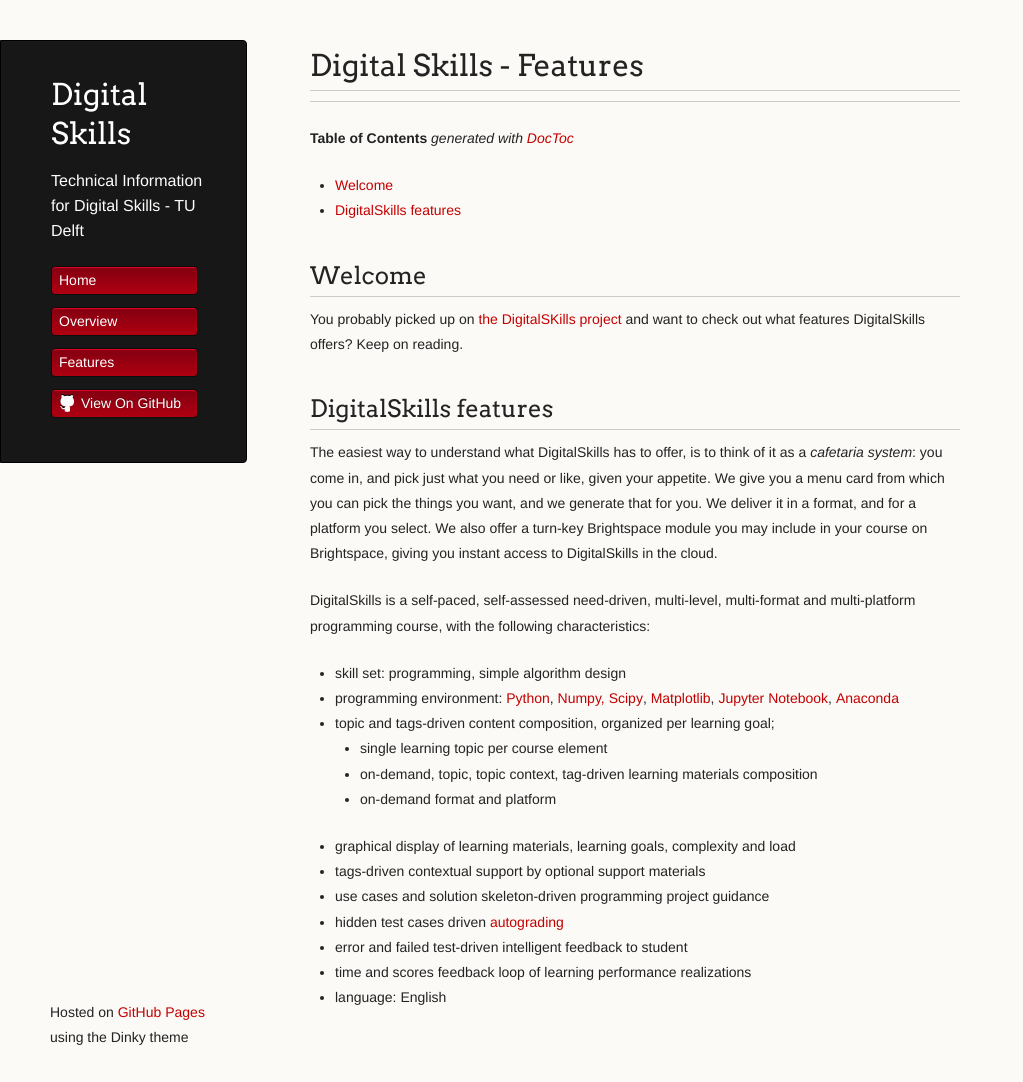
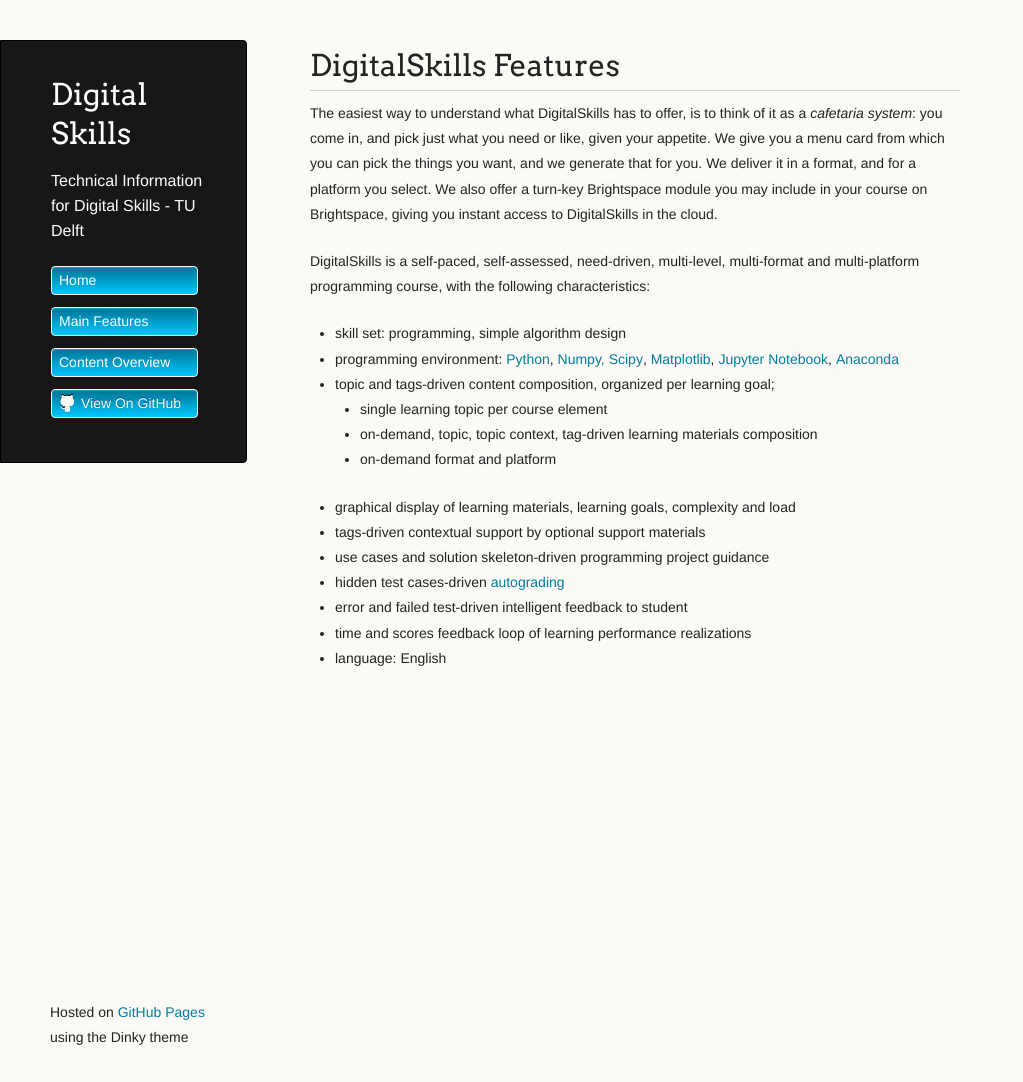
Before and after one commit to mvallet91/digital-skills-demo, a Jekyll site: the page built from pages/features.markdown, in a window 1280 px wide and 1082 px high. Shown: the whole window, without its empty margins (0-1023 px from the left). Built offline with Jekyll 4.4.1, drawn with Linux system fonts in a browser that asks for light colours.

```diff
--- a/_layouts/default.html
+++ b/_layouts/default.html
@@ -19,14 +19,9 @@
         <p class="header">{{ site.description | default: site.github.project_tagline }}</p>
 
         <ul>
-<!--          {% if site.show_downloads %}-->
-<!--            <li class="download"><a class="buttons" href="{{ site.github.zip_url }}">Download ZIP</a></li>-->
-<!--            <li class="download"><a class="buttons" href="{{ site.github.tar_url }}">Download TAR</a></li>-->
-<!--          {% endif %}-->
-<!--          <li><a class="buttons github" href="{{ site.github.repository_url }}">View On GitHub</a></li>-->
             <li><a class="button" href="{{ site.baseurl }}/">Home</a></li>
-            <li><a class="button" href="{{ site.baseurl }}/pages/content-overview">Overview</a></li>
-            <li><a class="button" href="{{ site.baseurl }}/pages/features">Features</a></li>
+            <li><a class="button" href="{{ site.baseurl }}/pages/features">Main Features</a></li>
+            <li><a class="button" href="{{ site.baseurl }}/pages/content-overview">Content Overview</a></li>
             <li><a class="buttons github" href="{{ site.github.repository_url }}">View On GitHub</a></li>
         </ul>
 
--- a/assets/css/style.scss
+++ b/assets/css/style.scss
@@ -1,4 +1,12 @@
 ---
 ---
 
-@import 'jekyll-theme-dinky';
+@import "{{ site.theme }}";
+.highlight .err { color: #007394; background-color: #00bdf4; }
+
+.highlight .gd { color: #000000; background-color: #ffdddd; }
+a { color: #007d9e; font-weight: 200; text-decoration: none; }
+
+header li { list-style-type: none; width: 132px; height: 15px; margin-bottom: 12px; line-height: 1em; padding: 6px 6px 6px 7px; background: #00bdf4; background: -moz-linear-gradient(top, #0096c1 0%, #007fa4 100%); background: -webkit-gradient(linear, left top, left bottom, color-stop(0%, #0096c1), color-stop(100%, #0096c1)); background: -webkit-linear-gradient(top, #0096c1 0%, #0096c1 100%); background: -o-linear-gradient(top, #AF0011 0%, #820011 100%); background: -ms-linear-gradient(top, #AF0011 0%, #820011 100%); background: linear-gradient(to top, #00C6FE 0%, #007394 100%); border-radius: 4px; border: 1px solid #F8F8F8; -webkit-box-shadow: inset 0px 1px 1px 0 #00A6D6; box-shadow: inset 0px 1px 1px 0 #00A6D6; }
+header li:hover { background: #00c6fe; background: -moz-linear-gradient(top, #008fb8 0%, #007394 100%); background: -webkit-gradient(linear, left top, left bottom, color-stop(0%, #f8f8f8), color-stop(100%, #dddddd)); background: -webkit-linear-gradient(top, #C3001D 0%, #950119 100%); background: -o-linear-gradient(top, #C3001D 0%, #950119 100%); background: -ms-linear-gradient(top, #C3001D 0%, #950119 100%); background: linear-gradient(to top, #1A4CFE 0%, #00A6D6 100%); }
+section { width: 650px; float: right; padding-bottom: 50px; }
--- a/pages/content-overview.markdown
+++ b/pages/content-overview.markdown
@@ -7,16 +7,16 @@ categories: design
 # Digital Skills Developer and User Documentation
 
 **General information** on DigitalSkills can be found on the
-[Website of the DigitalSKills project](http://www.tudelft.nl/subsites/digital-skills/)
+[Website of the Digital Skills project](http://www.tudelft.nl/subsites/digital-skills/)
 
-This documentation (GitLab Pages) contains more **detailed information on the content** of the DigitalSkills
+This documentation contains more **detailed information on the content** of the Digital Skills
 materials, as well as technical details on how to start using it.
 
 ---
 
 <!-- START doctoc generated TOC please keep comment here to allow auto update -->
 <!-- DON'T EDIT THIS SECTION, INSTEAD RE-RUN doctoc TO UPDATE -->
-**Table of Contents**  *generated with [DocToc](https://github.com/thlorenz/doctoc)*
+**Table of Contents**
 
 - [Welcome](#welcome)
 - [What DigitalSkills has to offer?](#what-digitalskills-has-to-offer)
--- a/pages/features.markdown
+++ b/pages/features.markdown
@@ -4,25 +4,12 @@ title:  "2020 features Digital Skills"
 date:   2020-04-21 12:06:20 -0300
 categories: design
 ---
-# Digital Skills - Features
----
 
-<!-- START doctoc generated TOC please keep comment here to allow auto update -->
-<!-- DON'T EDIT THIS SECTION, INSTEAD RE-RUN doctoc TO UPDATE -->
-**Table of Contents**  *generated with [DocToc](https://github.com/thlorenz/doctoc)*
+# DigitalSkills Features
 
-- [Welcome](#welcome)
-- [DigitalSkills features](#digitalskills-features)
-
-<!-- END doctoc generated TOC please keep comment here to allow auto update -->
-
-## Welcome
-You probably picked up on [the DigitalSKills project](http://www.tudelft.nl/subsites/digital-skills/) and want to check out what features DigitalSkills offers? Keep on reading.
-
-## DigitalSkills features
 The easiest way to understand what DigitalSkills has to offer, is to think of it as a *cafetaria system*: you come in, and pick just what you need or like, given your appetite. We give you a menu card from which you can pick the things you want, and we generate that for you. We deliver it in a format, and for a platform you select. We also offer a turn-key Brightspace module you may include in your course on Brightspace, giving you instant access to DigitalSkills in the cloud.
 
-DigitalSkills is a self-paced, self-assessed need-driven, multi-level, multi-format and multi-platform programming course, with the following characteristics:
+DigitalSkills is a self-paced, self-assessed, need-driven, multi-level, multi-format and multi-platform programming course, with the following characteristics:
 
 * skill set: programming, simple algorithm design
 * programming environment: [Python](http://python.org), [Numpy, Scipy](https://www.scipy.org/), [Matplotlib](http://matplotlib.org/), [Jupyter Notebook](http://jupyter.org), [Anaconda](https://www.anaconda.com/distribution/)
@@ -33,7 +20,7 @@ DigitalSkills is a self-paced, self-assessed need-driven, multi-level, multi-for
 * graphical display of learning materials, learning goals, complexity and load
 * tags-driven contextual support by optional support materials
 * use cases and solution skeleton-driven programming project guidance
-* hidden test cases driven [autograding](https://www.youtube.com/watch?time_continue=16&v=5WUm0QuJdFw&feature=emb_title)
+* hidden test cases-driven [autograding](https://www.youtube.com/watch?time_continue=16&v=5WUm0QuJdFw&feature=emb_title)
 * error and failed test-driven intelligent feedback to student
 * time and scores feedback loop of learning performance realizations
 * language: English
```
Also changed, not shown: index.md (+3 -136 lines).
